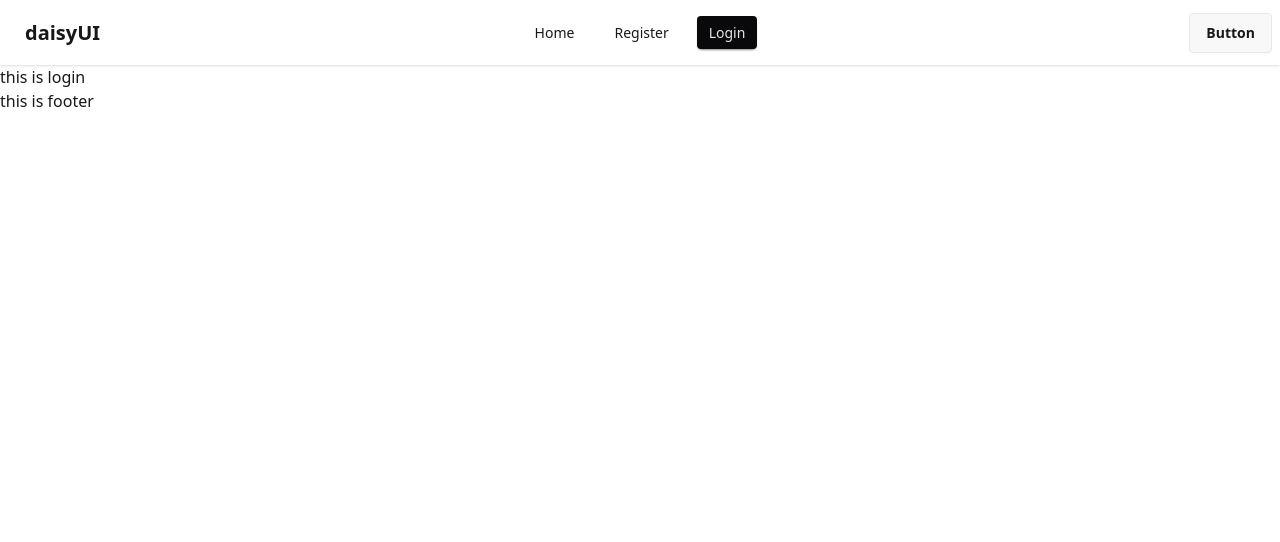
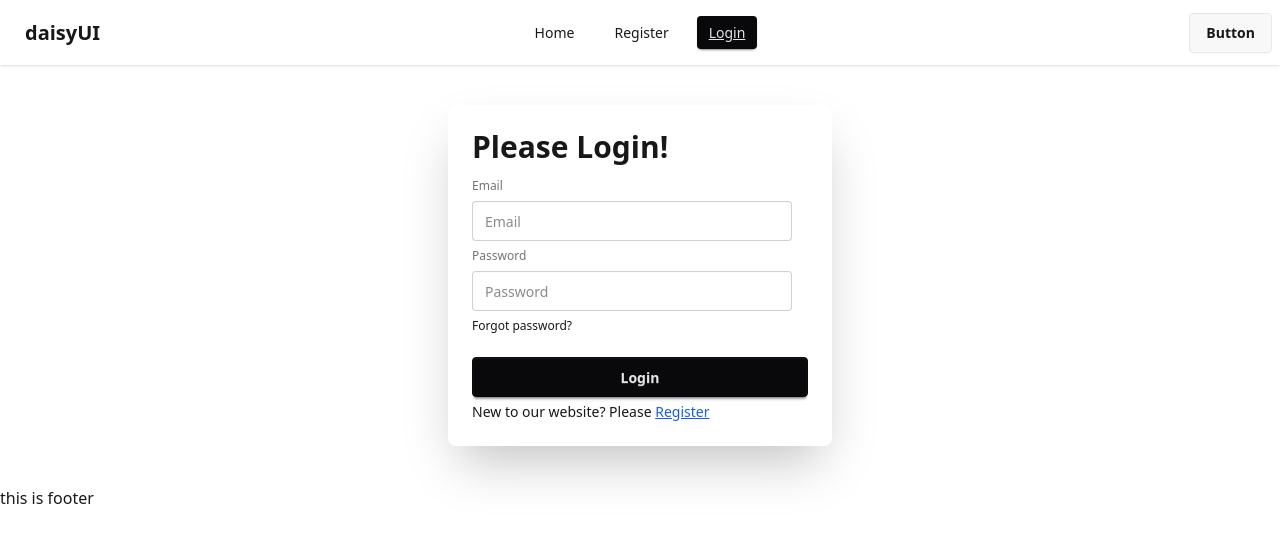
Before and after one commit to sucharita4867/REACT-PRACTICE, a React (Vite) app in the folder react-firebase-auth-integration/: page /login in a window 1280 px wide. Shown: the top 542 px of the page. Built offline with nearby package versions, Linux system fonts and the light colour scheme.

Commit message:
added context api practice

```diff
--- a/react-firebase-auth-integration/src/Components/Login/Login.jsx
+++ b/react-firebase-auth-integration/src/Components/Login/Login.jsx
@@ -1,11 +1,44 @@
-import React from 'react';
+import React from "react";
+import { Link } from "react-router";
 
 const Login = () => {
-      return (
+  return (
+    <div className="card bg-base-100 w-full my-10 mx-auto max-w-sm shrink-0 shadow-2xl">
+      <div className="card-body">
+        <h1 className="text-3xl font-bold">Please Login!</h1>
+        <form>
+          <fieldset className="fieldset">
+            {/* email */}
+            <label className="label">Email</label>
+            <input
+              type="email"
+              className="input"
+              name="email"
+              placeholder="Email"
+            />
+            {/* password */}
+            <label className="label">Password</label>
+            <input
+              type="password"
+              className="input"
+              name="password"
+              placeholder="Password"
+            />
             <div>
-                  <h3>this is login</h3>
+              <a className="link link-hover">Forgot password?</a>
             </div>
-      );
+            <button className="btn btn-neutral mt-4">Login</button>
+          </fieldset>
+          <p>
+            New to our website? Please{" "}
+            <Link to="/register" className="text-blue-600 underline">
+              Register
+            </Link>{" "}
+          </p>
+        </form>
+      </div>
+    </div>
+  );
 };
 
 export default Login;
--- /dev/null
+++ b/react-firebase-auth-integration/src/Components/Navbar-Css/Navbar.css
@@ -0,0 +1,3 @@
+.menu a.active {
+      text-decoration: underline;
+}
--- a/react-firebase-auth-integration/src/Components/Navbar/Navbar.jsx
+++ b/react-firebase-auth-integration/src/Components/Navbar/Navbar.jsx
@@ -1,6 +1,6 @@
 import React from "react";
 import { NavLink } from "react-router";
-
+import "../../Components/Navbar-Css/Navbar.css";
 const Navbar = () => {
   const links = (
     <>
--- a/react-firebase-auth-integration/src/Components/Register/Register.jsx
+++ b/react-firebase-auth-integration/src/Components/Register/Register.jsx
@@ -1,20 +1,65 @@
+import { createUserWithEmailAndPassword } from "firebase/auth";
 import React from "react";
+import { Link } from "react-router";
+import { auth } from "../../Firebase/Firebase.init";
 
 const Register = () => {
+  const handleRegister = (e) => {
+    e.preventDefault();
+    const email = e.target.email.value;
+    const password = e.target.password.value;
+    console.log(email, password);
+
+    createUserWithEmailAndPassword(auth, email, password)
+      .then((result) => {
+        console.log(result.user);
+      })
+      .catch((error) => {
+        console.log(error.message);
+      });
+  };
   return (
     <div className="card bg-base-100 w-full my-10 mx-auto max-w-sm shrink-0 shadow-2xl">
       <div className="card-body">
-        <h1 className="text-5xl font-bold">Login now!</h1>
+        <h1 className="text-3xl font-bold">Please Register!</h1>
+        <form onSubmit={handleRegister}>
           <fieldset className="fieldset">
+            {/* name */}
+            <label className="label">Name</label>
+            <input
+              type="text"
+              className="input"
+              name="name"
+              placeholder="Name"
+            />
+            {/* email */}
             <label className="label">Email</label>
-          <input type="email" className="input" placeholder="Email" />
+            <input
+              type="email"
+              className="input"
+              name="email"
+              placeholder="Email"
+            />
+            {/* password */}
             <label className="label">Password</label>
-          <input type="password" className="input" placeholder="Password" />
+            <input
+              type="password"
+              className="input"
+              name="password"
+              placeholder="Password"
+            />
             <div>
               <a className="link link-hover">Forgot password?</a>
             </div>
-          <button className="btn btn-neutral mt-4">Login</button>
+            <button className="btn btn-neutral mt-4">Registered</button>
           </fieldset>
+          <p>
+            Already have an account? Please{" "}
+            <Link to="/login" className="text-blue-600 underline">
+              Login
+            </Link>{" "}
+          </p>
+        </form>
       </div>
     </div>
   );
--- a/react-firebase-auth-integration/src/Firebase/Firebase.init.js
+++ b/react-firebase-auth-integration/src/Firebase/Firebase.init.js
@@ -1,5 +1,6 @@
 // Import the functions you need from the SDKs you need
 import { initializeApp } from "firebase/app";
+import { getAuth } from "firebase/auth";
 // TODO: Add SDKs for Firebase products that you want to use
 // https://firebase.google.com/docs/web/setup#available-libraries
 
@@ -10,8 +11,11 @@ const firebaseConfig = {
   projectId: "reactfirebase-auth-integration",
   storageBucket: "reactfirebase-auth-integration.firebasestorage.app",
   messagingSenderId: "856882890341",
-  appId: "1:856882890341:web:f7871fcbacff731c43a88c"
+  appId: "1:856882890341:web:f7871fcbacff731c43a88c",
 };
 
 // Initialize Firebase
 const app = initializeApp(firebaseConfig);
+
+// Initialize Firebase Authentication and get a reference to the service
+export const auth = getAuth(app);
```
Lines whose indentation alone changed are shown as unchanged.
